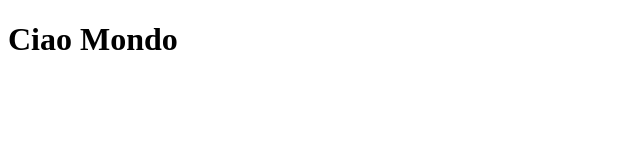
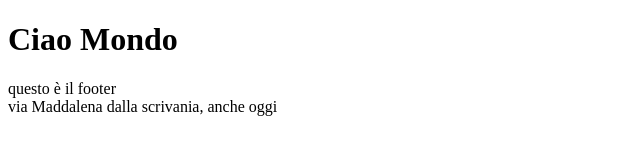
Before and after one commit to Brody14/git-starter, a plain HTML site: page index.html in a window 1280 px wide. Shown: the whole page, without its empty margins (0-640 px from the left). Drawn offline with Linux system fonts and the light colour scheme.

Commit message:
footer aggiunto

```diff
--- a/index.html
+++ b/index.html
@@ -10,5 +10,10 @@
     <header>
         <h1>Ciao Mondo</h1>
     </header>
+
+    <footer>
+        <div>questo è il footer</div>
+        <div>via Maddalena dalla scrivania, anche oggi</div>
+    </footer>
 </body>
 </html>
```
